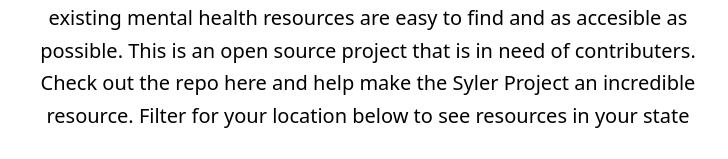
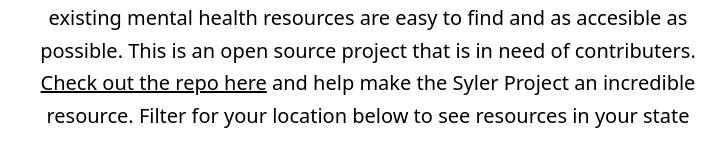
Before and after one commit to Rahat-ch/The_Sylar_Project, a Next.js app: page / in a window 1280 px wide. Shown: the part 539-698 px from the top of the page, without its empty margins (272-1000 px from the left). Built offline with nearby package versions, Linux system fonts and the light colour scheme.

Commit message:
add text decoration for github link

```diff
--- a/components/Header/index.js
+++ b/components/Header/index.js
@@ -7,7 +7,7 @@
       <img className="rounded shadow" src="https://images.unsplash.com/photo-1492681290082-e932832941e6?ixid=MXwxMjA3fDB8MHxwaG90by1wYWdlfHx8fGVufDB8fHw%3D&ixlib=rb-1.2.1&auto=format&fit=crop&w=1651&q=80" alt="banner" />
 
       <div>
-        <p className="text-black-400 text-xl leading-relaxed mt-10">The Syler Project aims to be a resource for locating local mental health resources no matter where you live. It's important that any and all existing mental health resources are easy to find and as accesible as possible. This is an open source project that is in need of contributers. <a href="https://github.com/Rahat-ch/The_Sylar_Project">Check out the repo here</a> and help make the Syler Project an incredible resource. Filter for your location below to see resources in your state</p>
+        <p className="text-black-400 text-xl leading-relaxed mt-10">The Syler Project aims to be a resource for locating local mental health resources no matter where you live. It's important that any and all existing mental health resources are easy to find and as accesible as possible. This is an open source project that is in need of contributers. <a class="underline" href="https://github.com/Rahat-ch/The_Sylar_Project">Check out the repo here</a> and help make the Syler Project an incredible resource. Filter for your location below to see resources in your state</p>
       </div>
     </div>
   </section>
```
